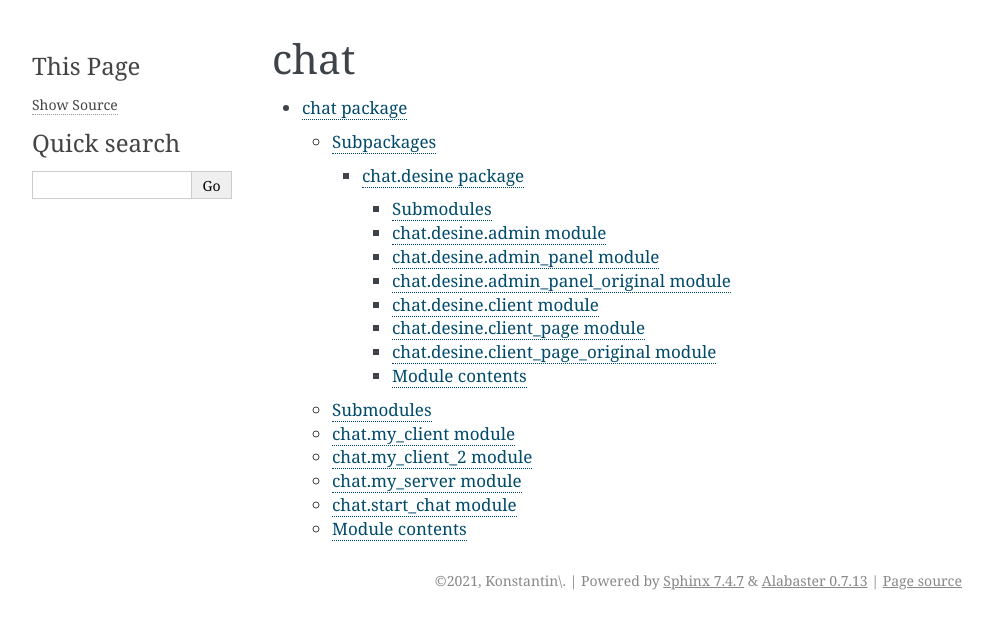
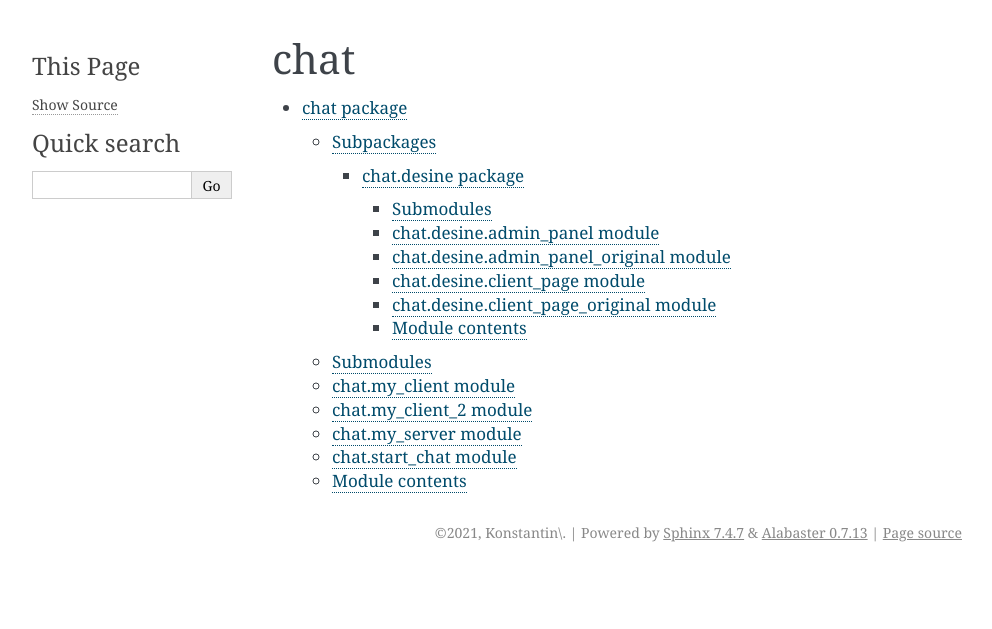
Before and after one commit to KonTroAl/Clien-Server_Python_PyQT, a Sphinx documentation site: the page built from my_chat/chat/source/modules.rst, in a window 1280 px wide. Shown: the top 629 px of the page, without its empty margins (148-1140 px from the left). Built offline with Sphinx 7.4.7, drawn with Linux system fonts in a browser that asks for light colours.

Commit message:
firts step to done with homework

```diff
--- a/my_chat/chat/source/chat.desine.rst
+++ b/my_chat/chat/source/chat.desine.rst
@@ -3,14 +3,6 @@ chat.desine package
 
 Submodules
 ----------
-
-chat.desine.admin module
-------------------------
-
-.. automodule:: chat.desine.admin
-   :members:
-   :undoc-members:
-   :show-inheritance:
 
 chat.desine.admin\_panel module
 -------------------------------
@@ -28,13 +20,6 @@ chat.desine.admin\_panel\_original module
    :undoc-members:
    :show-inheritance:
 
-chat.desine.client module
--------------------------
-
-.. automodule:: chat.desine.client
-   :members:
-   :undoc-members:
-   :show-inheritance:
 
 chat.desine.client\_page module
 -------------------------------
--- a/my_chat/chat/source/conf.py
+++ b/my_chat/chat/source/conf.py
@@ -12,7 +12,7 @@
 #
 import os
 import sys
-sys.path.insert(0, os.path.abspath('.'))
+sys.path.insert(0, os.path.abspath('E:\Temp\programming\PyQt\HW\my_chat'))
 
 
 # -- Project information -----------------------------------------------------
```
Also changed, not shown: 11 other files.
